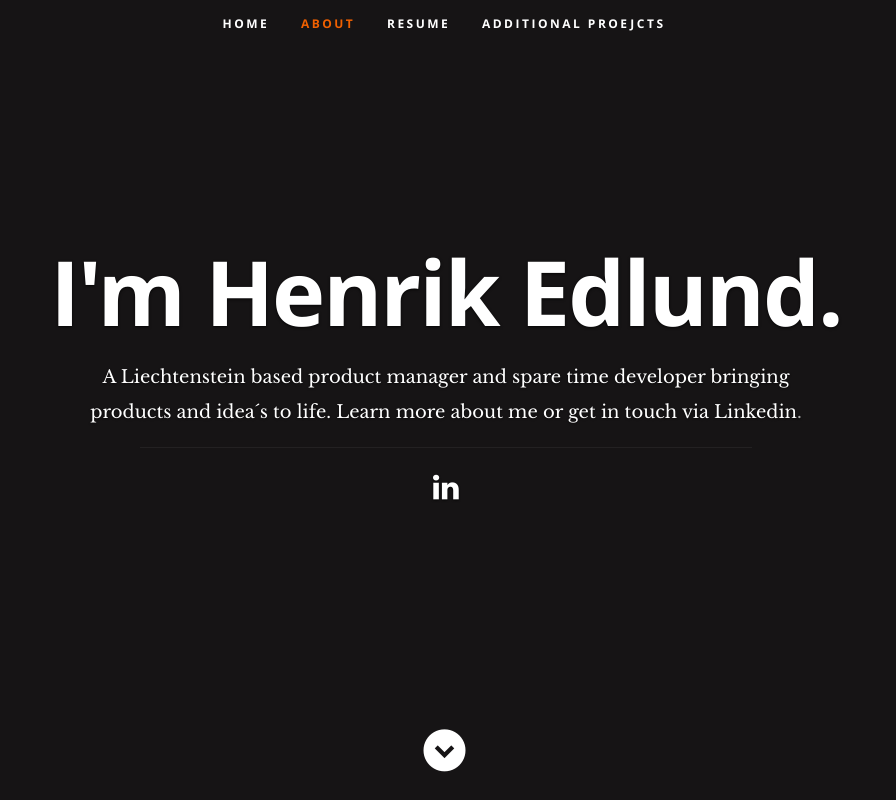
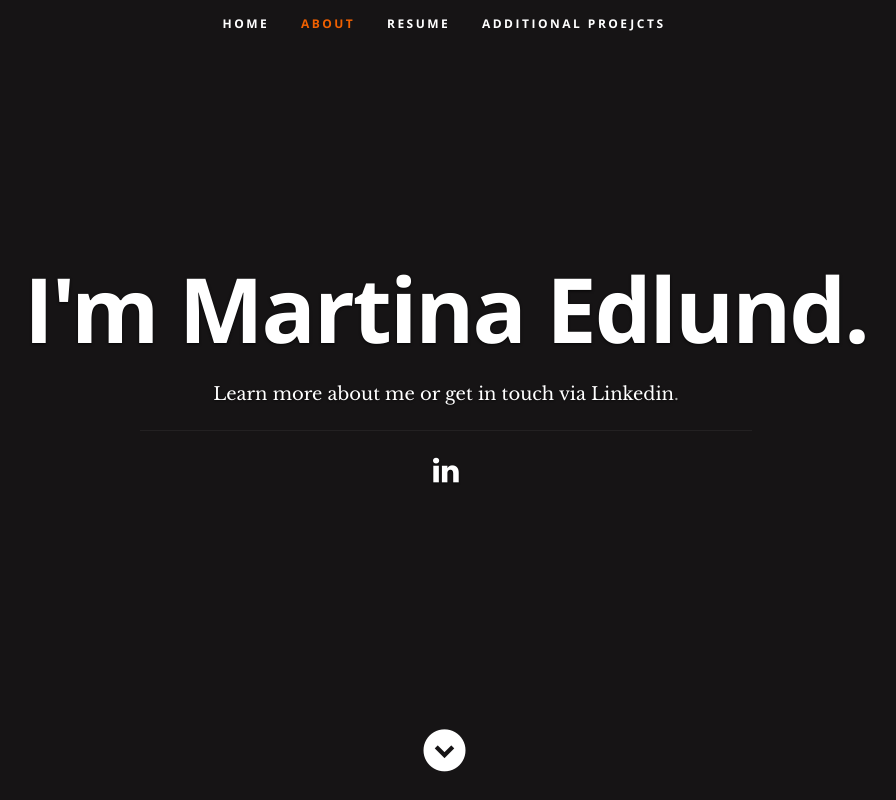
Before and after one commit to henrik-edlund/martina-edlund.github.io, a plain HTML site: page index.html in a window 1280 px wide. Shown: the top 800 px of the page, without its empty margins (196-1092 px from the left). Drawn offline with nearby package versions, Linux system fonts and the light colour scheme.

Commit message:
Update index.html

```diff
--- a/index.html
+++ b/index.html
@@ -54,8 +54,8 @@
 
       <div class="row banner">
          <div class="banner-text">
-            <h1 class="responsive-headline">I'm Henrik Edlund.</h1>
-            <h3> <span>A Liechtenstein based product manager and spare time developer bringing products and idea´s to life.
+            <h1 class="responsive-headline">I'm Martina Edlund.</h1>
+            <h3> <span>
             Learn more about me or get in touch via </span> <a href="https://www.linkedin.com/in/hpedlund/">Linkedin</a>.</h3>
             <hr />
             <ul class="social">
```
